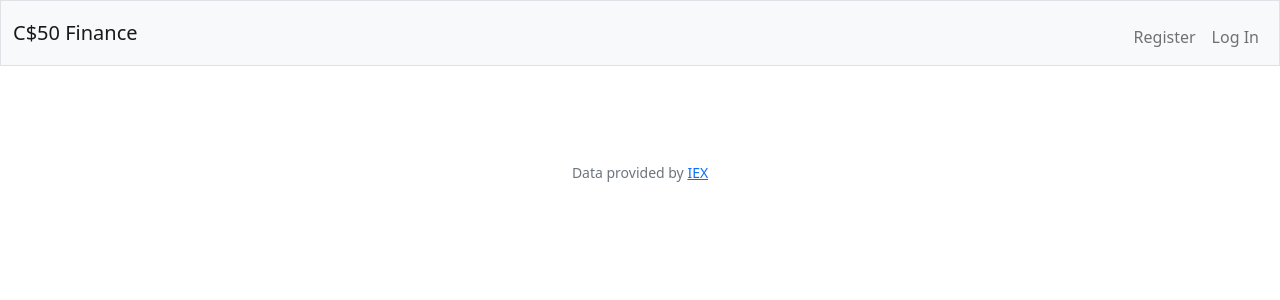
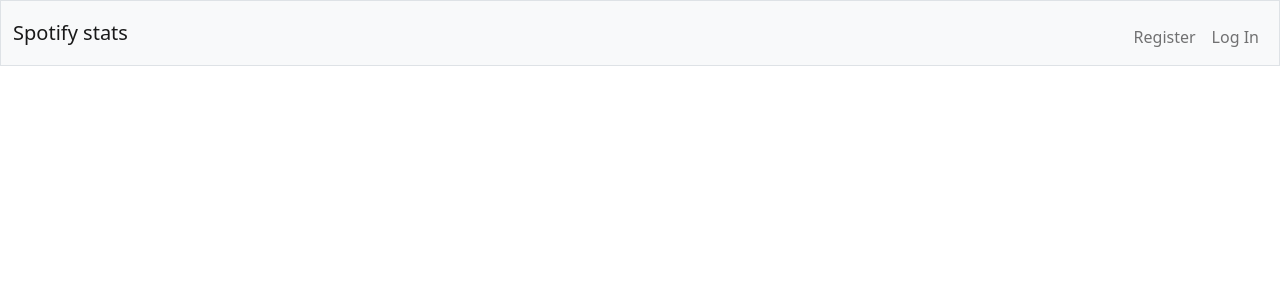
Before and after one commit to High23/cs50-final-project, a Flask app: page / in a window 1280 px wide. Shown: the top 300 px of the page. Run offline with Flask 3, Linux system fonts and the light colour scheme; some libraries are stand-ins or nearby versions.

Commit message:
Adjusted webpage layout

```diff
--- a/templates/layout.html
+++ b/templates/layout.html
@@ -24,7 +24,7 @@
 
         <nav class="bg-light border navbar navbar-expand-md navbar-light">
             <div class="container-fluid">
-                <a class="navbar-brand" href="/"><span class="blue">C</span><span class="red">$</span><span class="yellow">5</span><span class="green">0</span> <span class="red">Finance</span></a>
+                <a class="navbar-brand" href="/"><span class="Green">S</span><span class="Black">p</span><span class="Green">o</span><span class="Black">t</span><span class="red">ify stats</span></a>
                 <button aria-controls="navbar" aria-expanded="false" aria-label="Toggle navigation" class="navbar-toggler" data-bs-target="#navbar" data-bs-toggle="collapse" type="button">
                     <span class="navbar-toggler-icon"></span>
                 </button>
@@ -63,7 +63,7 @@
         </main>
 
         <footer class="mb-5 small text-center text-muted">
-            Data provided by <a href="https://iexcloud.io/">IEX</a>
+
         </footer>
 
     </body>
```
